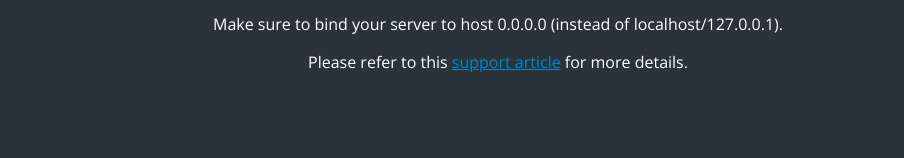
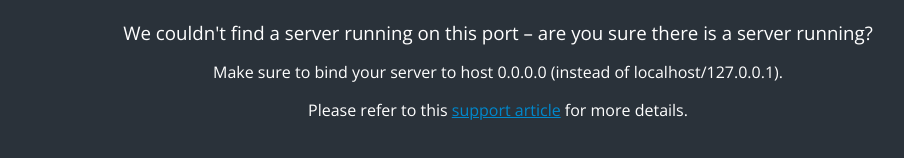
Before and after one commit to nitrous-io/cartman, a plain HTML site: page public/502.html in a window 1280 px wide. Shown: the part 90-248 px from the top of the page, without its empty margins (142-1046 px from the left). Drawn offline with nearby package versions, Linux system fonts and the light colour scheme.

Commit message:
Add more padding for ft-body

```diff
--- a/public/502.html
+++ b/public/502.html
@@ -21,6 +21,7 @@
       }
 
       #ft-body {
+        padding: 48px 0;
         text-align: center;
         color: white;
         font-family: "Open Sans", "Helvetica Neue", Helvetica, Arial, sans-serif;
```
Also changed, not shown: public/503.html (+1 -0 lines).
